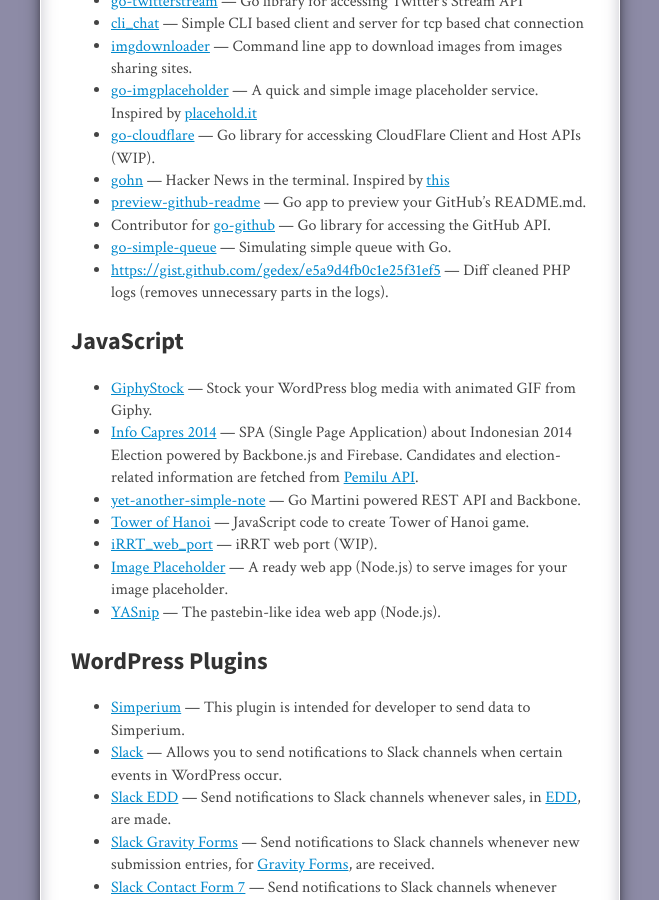
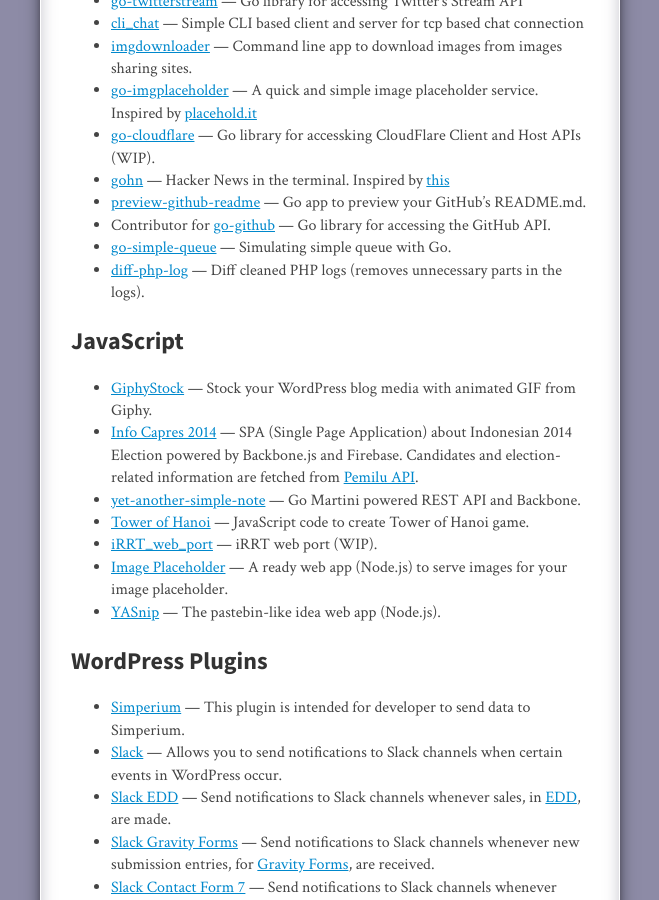
Before and after one commit to gedex/gedex.github.com, a Jekyll site: the page built from projects/index.md, in a window 1280 px wide and 900 px high, scrolled down 757 px. Shown: the whole window, without its empty margins (310-969 px from the left). Built offline with Jekyll 4.4.1, drawn with Linux system fonts in a browser that asks for light colours; nearby versions of some CDN libraries; some web fonts are replaced; comment, search, counter and statistics services are not loaded.

Commit message:
Fix diff-php-log project's name.

```diff
--- a/projects/index.md
+++ b/projects/index.md
@@ -30,7 +30,7 @@ layout: page
 * [preview-github-readme](https://github.com/gedex/preview-github-readme) &mdash; Go app to preview your GitHub's README.md.
 * Contributor for [go-github](https://github.com/gedex/go-github) &mdash; Go library for accessing the GitHub API.
 * [go-simple-queue](https://github.com/gedex/go-simple-queue) &mdash; Simulating simple queue with Go.
-* [https://gist.github.com/gedex/e5a9d4fb0c1e25f31ef5](https://gist.github.com/gedex/e5a9d4fb0c1e25f31ef5) &mdash; Diff cleaned PHP logs (removes unnecessary parts in the logs).
+* [diff-php-log](https://gist.github.com/gedex/e5a9d4fb0c1e25f31ef5) &mdash; Diff cleaned PHP logs (removes unnecessary parts in the logs).
 
 ## JavaScript
 
```
